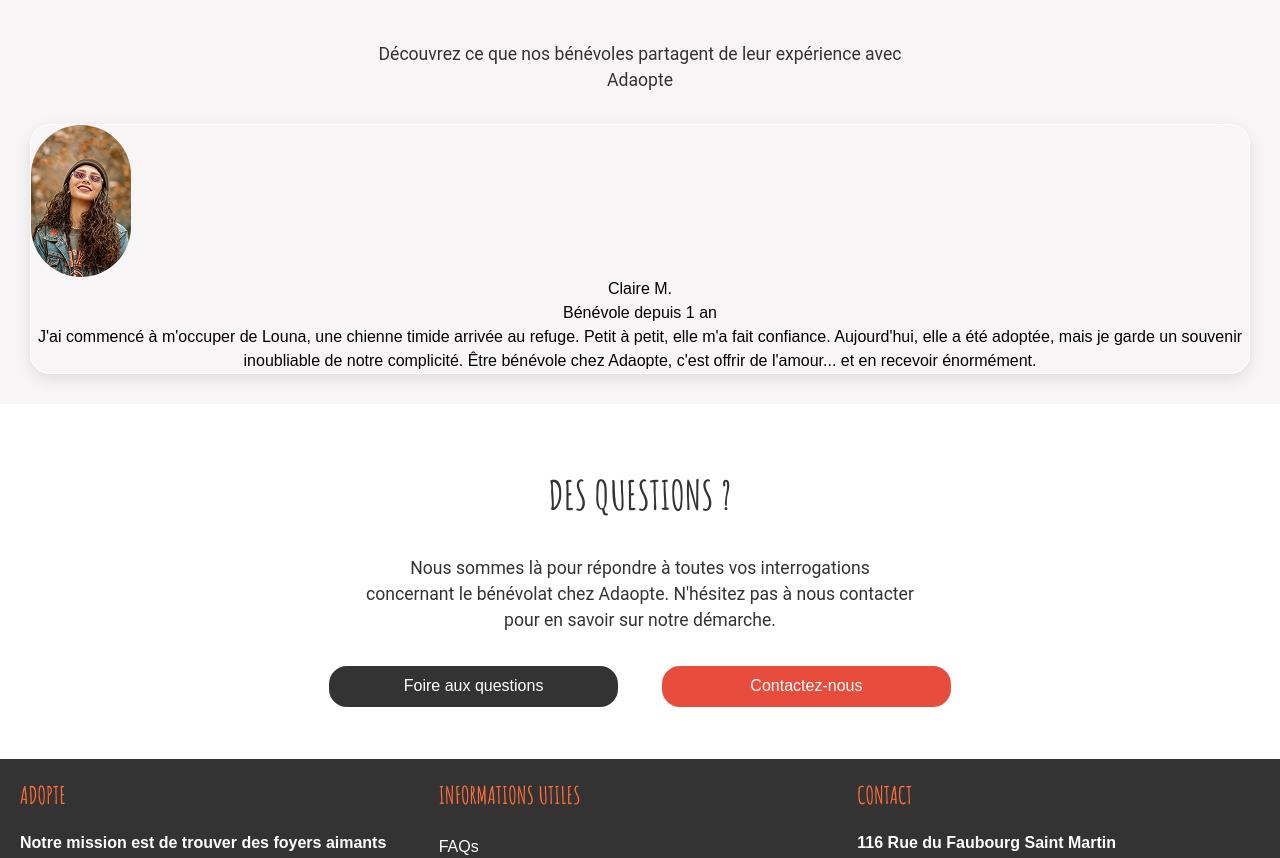
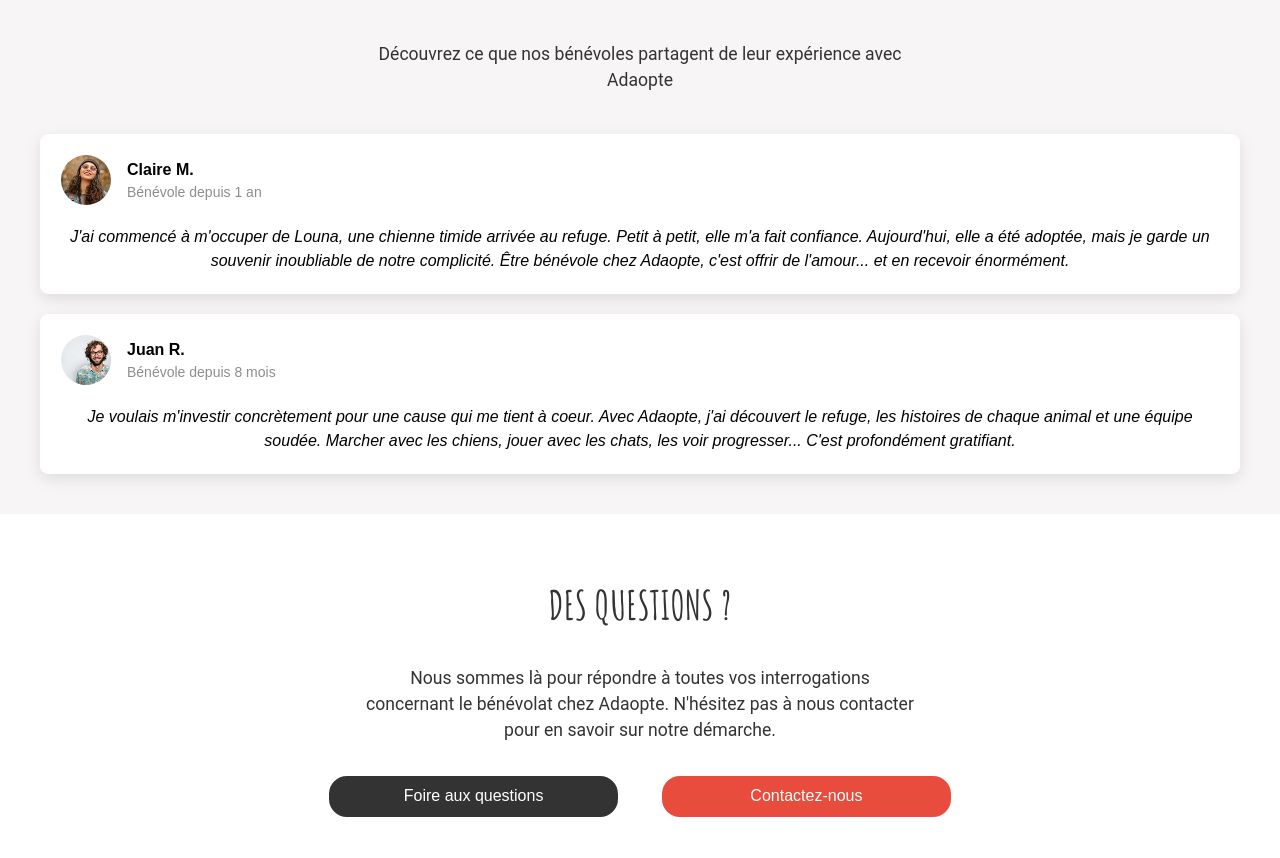
Before and after one commit to rchouhani/adaopte_front-tsx, a Next.js app: page /volunteersView/beVolunteer in a window 1280 px wide. Shown: the part 1214-2072 px from the top of the page. Built offline with nearby package versions, Linux system fonts and the light colour scheme.

Commit message:
finish: Testinonials component

```diff
--- a/src/app/components/TestimonialsArea.tsx
+++ b/src/app/components/TestimonialsArea.tsx
@@ -6,15 +6,24 @@
       <main className="flex flex-col items-center text-center p-[30px] bg-(--bg-homepage) -mt-[20px] pt-[30px]">
         <h2>Témoignages de bénévoles</h2>
         <h3>
-          Découvrez ce que nos bénévoles partagent de leur expérience avec Adaopte
+          Découvrez ce que nos bénévoles partagent de leur expérience avec
+          Adaopte
         </h3>
         <TestimonialsCard
-            image="/assets/omid-armin-yisZonvqh54-unsplash.jpg"
-            title="Claire M."
-            subtitle="Bénévole depuis 1 an"
-            paragraph="J'ai commencé à m'occuper de Louna, une chienne timide arrivée au refuge. Petit à petit, elle m'a fait confiance.
+          image="/assets/omid-armin-yisZonvqh54-unsplash.jpg"
+          title="Claire M."
+          subtitle="Bénévole depuis 1 an"
+          paragraph="J'ai commencé à m'occuper de Louna, une chienne timide arrivée au refuge. Petit à petit, elle m'a fait confiance.
             Aujourd'hui, elle a été adoptée, mais je garde un souvenir inoubliable de notre complicité.
-            Être bénévole chez Adaopte, c'est offrir de l'amour... et en recevoir énormément."/>
+            Être bénévole chez Adaopte, c'est offrir de l'amour... et en recevoir énormément."
+        />
+        <TestimonialsCard
+          image="/assets/christian-buehner-DItYlc26zVI-unsplash.jpg"
+          title="Juan R."
+          subtitle="Bénévole depuis 8 mois"
+          paragraph="Je voulais m'investir concrètement pour une cause qui me tient à coeur.
+            Avec Adaopte, j'ai découvert le refuge, les histoires de chaque animal et une équipe soudée.
+            Marcher avec les chiens, jouer avec les chats, les voir progresser... C'est profondément gratifiant."/>
       </main>
     </>
   );
--- a/src/app/components/TestimonialsCard.tsx
+++ b/src/app/components/TestimonialsCard.tsx
@@ -13,17 +13,15 @@
 }: TestimonialsCardProps) {
   return (
     <>
-      <article className="w-4/4 h-auto border border-white shadow-[0_5px_15px_rgba(0,0,0,0.1)] rounded-[20px]">
-        <div className="flex flex-col">
-          <div  >
-            <img className="rounded-full" src={image}></img>
-          </div>
-          <div>
-            <p>{title}</p>
-            <p>{subtitle}</p>
+      <article className="border border-white rounded-lg bg-white shadow-[0_5px_15px_rgba(0,0,0,0.1)] m-[10px] p-[20px]">
+        <div className="flex items-center gap-4 mb-[20px]">
+          <img className="w-[50px] h-[50px] object-cover rounded-full" src={image} ></img>
+          <div className="flex flex-col items-start">
+            <p className="font-bold">{title}</p>
+            <p className="text-[#8e8d8d] text-sm">{subtitle}</p>
           </div>
         </div>
-        <p>{paragraph}</p>
+        <p className="italic">{paragraph}</p>
       </article>
     </>
   );
--- a/src/app/page.tsx
+++ b/src/app/page.tsx
@@ -57,7 +57,6 @@
       <AnimalsHomePage />
 
       <QuestionsArea
-<<<<<<< HEAD
         title="Comment ça marche"
         subtitle="Adopter un animal est un enfagement sérieux et à long terme. Voici notre processus d'adoption en quelques étapes simples."
         cards={cardsContent}
```
